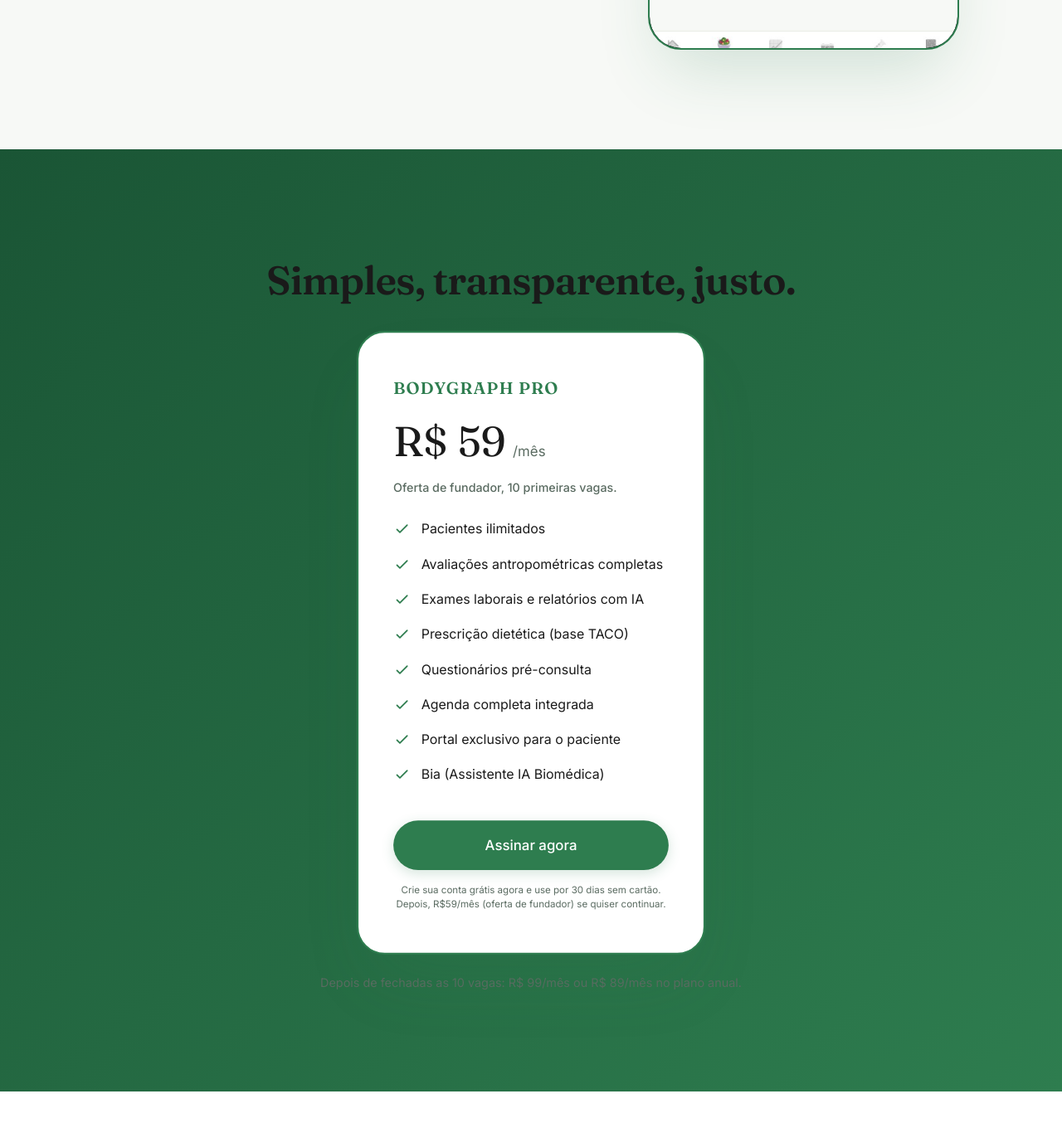
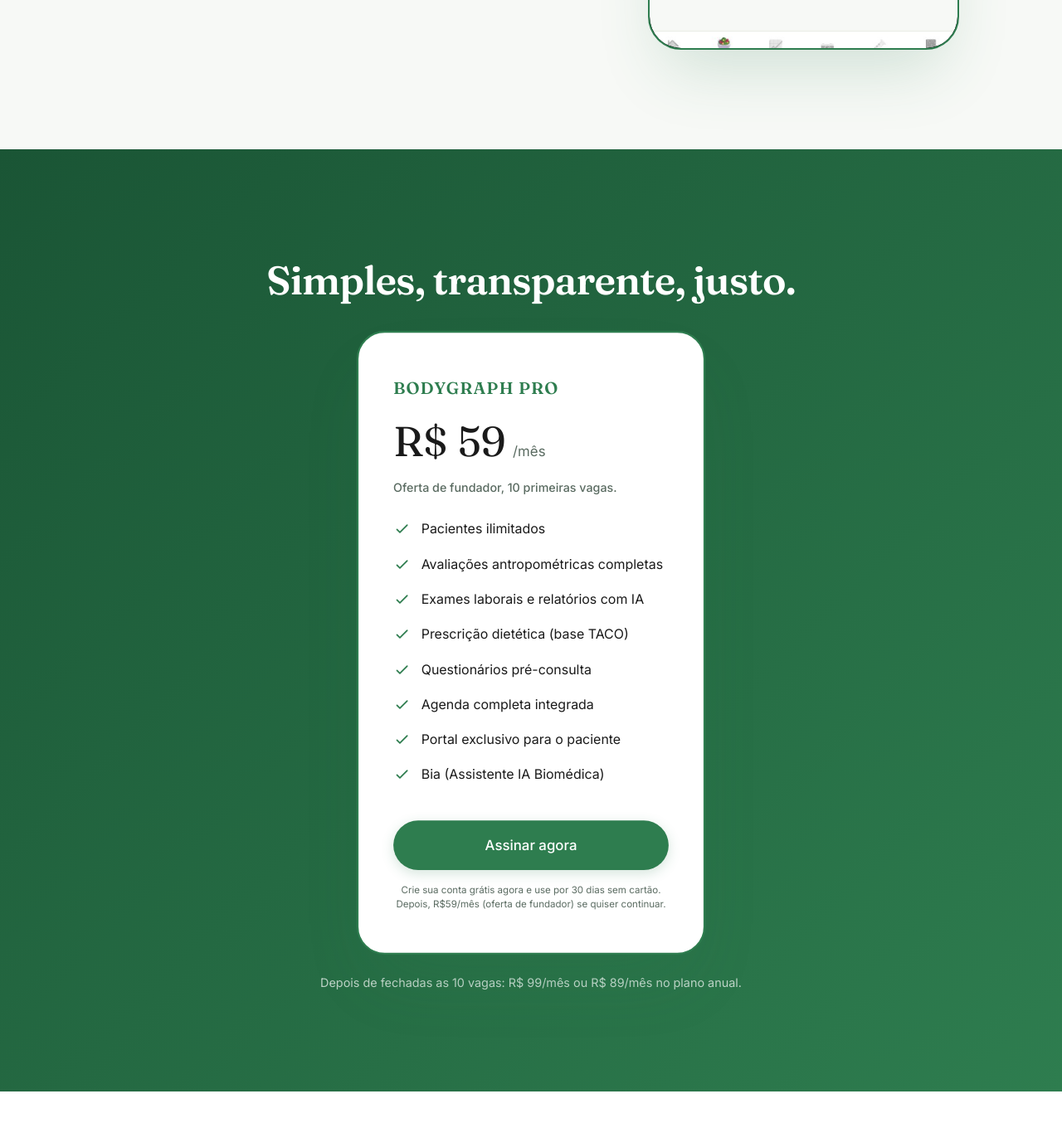
Before and after one commit to RodolfoB98/graph-landing, a React (Vite) app: page / in a window 1280 px wide. Shown: the part 2998-4352 px from the top of the page at 83% size. Built offline with nearby package versions, Linux system fonts and the light colour scheme.

Commit message:
UI Tweaks: fix text colors in pricing section for dark background

```diff
--- a/src/index.css
+++ b/src/index.css
@@ -414,6 +414,10 @@
     color: #ffffff;
 }
 
+.pricing .section-header h2 {
+    color: #ffffff;
+}
+
 .pricing-grid {
     display: grid;
     grid-template-columns: repeat(3, 1fr);
@@ -530,7 +534,7 @@
 .pricing-note {
     text-align: center;
     margin-top: 40px;
-    color: var(--text-muted);
+    color: rgba(255, 255, 255, 0.7);
     font-size: 0.9rem;
 }
 
```
